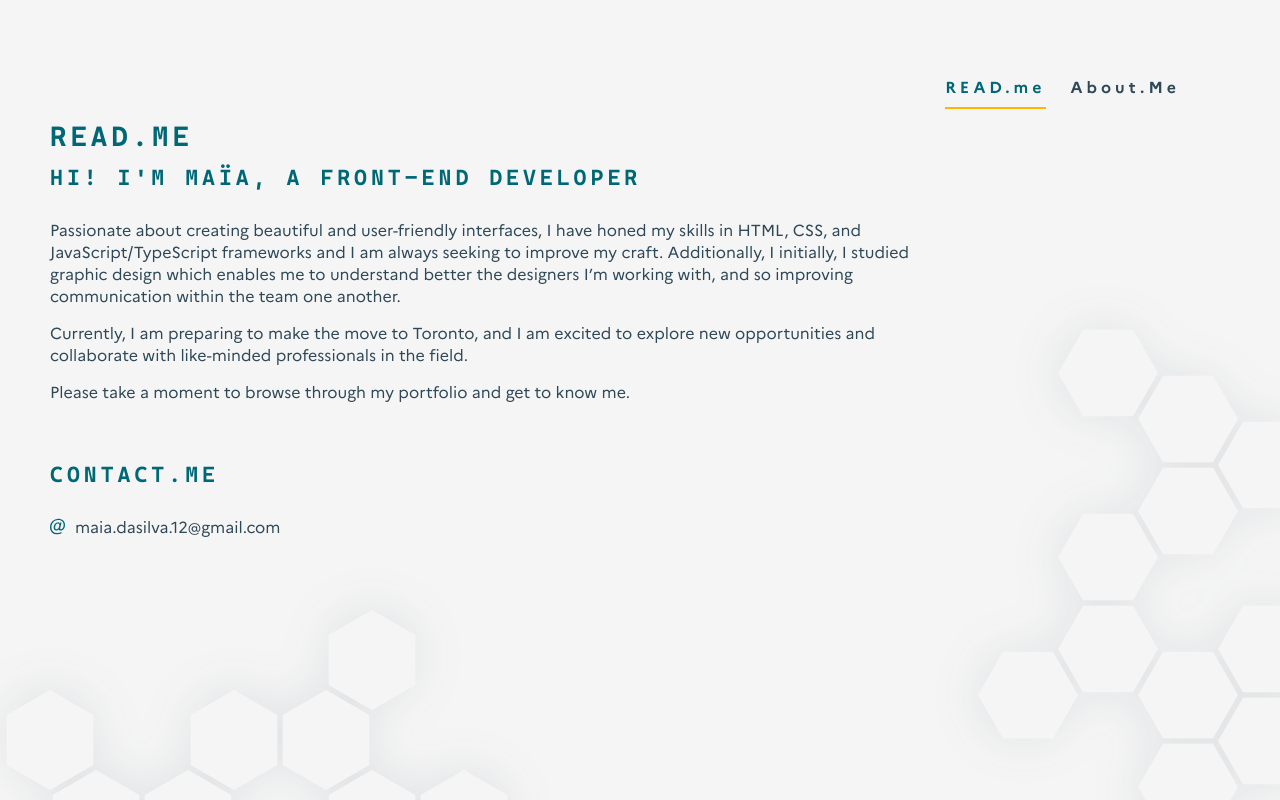
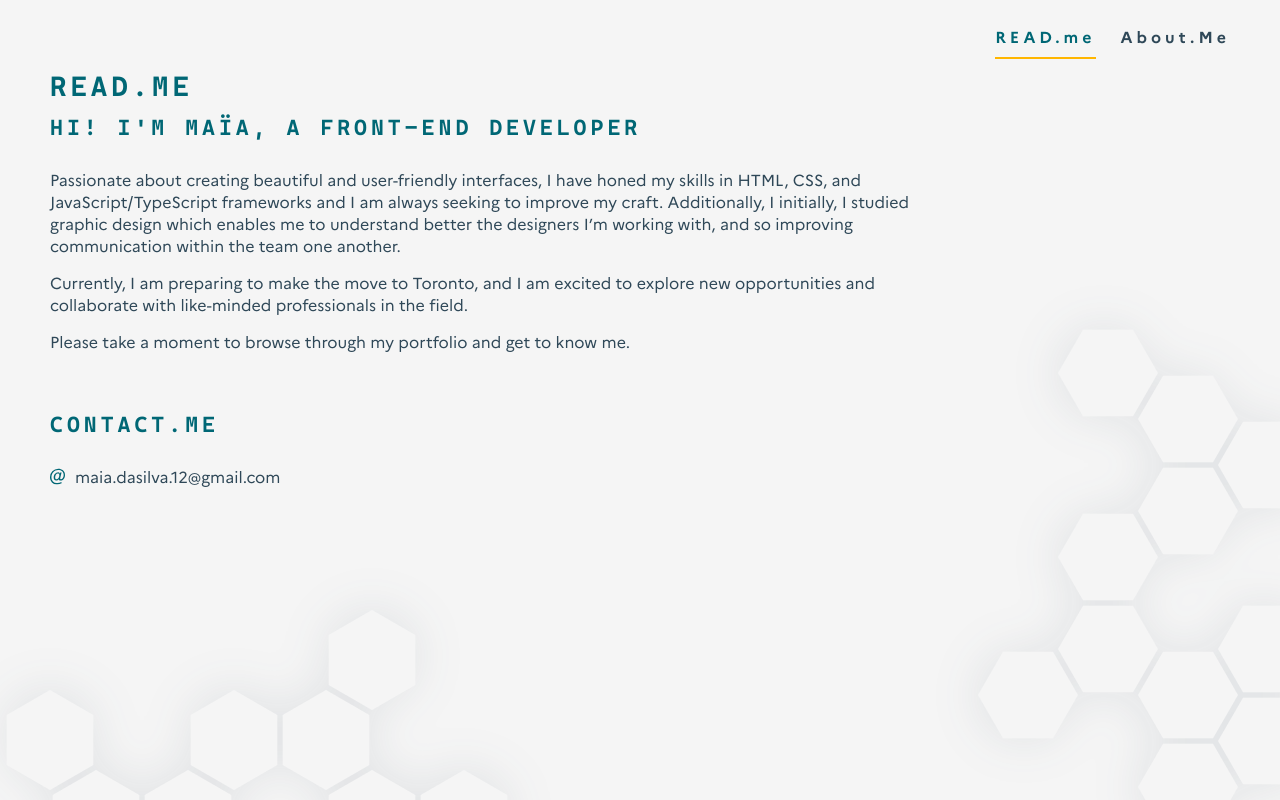
Before and after one commit to MaiaDS/portfolio, a Next.js app: page /readme in a window 1280 px wide. Built offline with nearby package versions, Linux system fonts and the light colour scheme.

Commit message:
style: fix navbar layout and link transition

```diff
--- a/src/components/layout/navbar/StyledNavbar.ts
+++ b/src/components/layout/navbar/StyledNavbar.ts
@@ -3,9 +3,6 @@ import styled from 'styled-components'
 
 export const StyledNavbar = styled.nav`
     width: 100%;
-    height: fit-content;
-    padding: ${({ theme }) => theme.spacing.xl};
-    padding-bottom: 0;
 
     ul {
         display: flex;
@@ -19,6 +16,7 @@ export const StyledNavbar = styled.nav`
             letter-spacing: ${rem(4)};
             padding-bottom: ${({ theme }) => theme.spacing.xs};
             border-bottom: 2px solid transparent;
+            transition: border-color 0.3s ease-in-out;
 
             &:hover,
             &.active {
```
